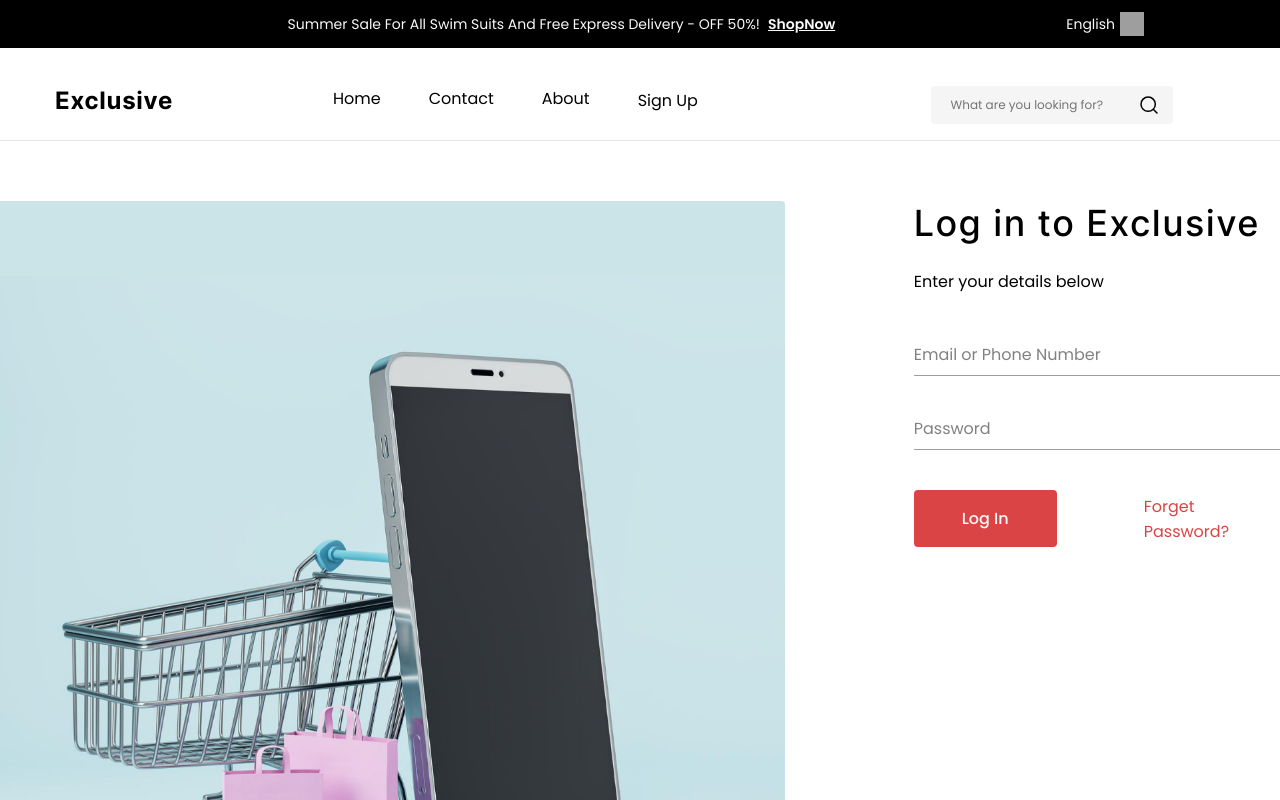
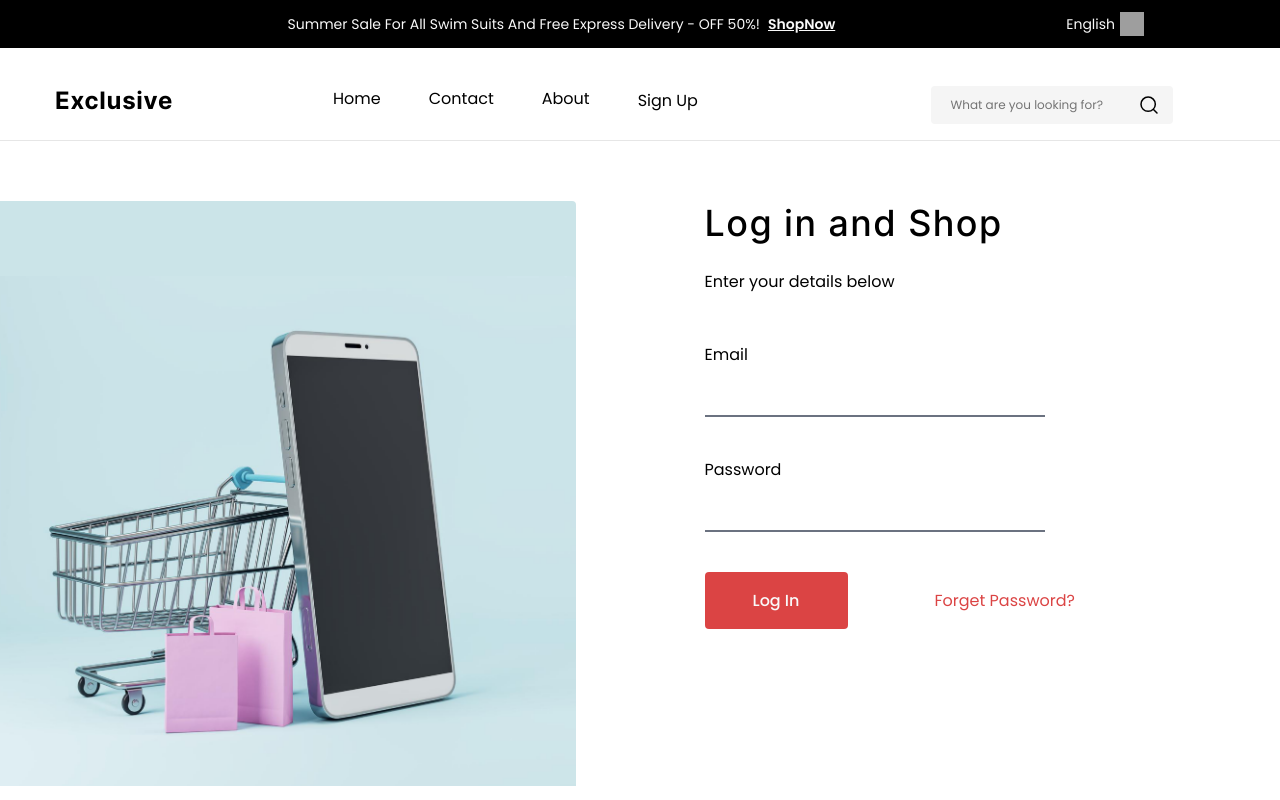
Before and after one commit to odhiambo-ed/react-ecommerce-fashion-frontend, a React (Create React App) app: page /login in a window 1280 px wide. Shown: the top 800 px of the page. Built offline with nearby package versions, Linux system fonts and the light colour scheme; grey boxes are pictures that could not be loaded.

Commit message:
Add Login Function

```diff
--- a/src/pages/ECommerceHomePage/index.jsx
+++ b/src/pages/ECommerceHomePage/index.jsx
@@ -6,7 +6,7 @@ import { Img, Text, Line, Button, List } from "components";
 import ECommerceHomePageListcut from "components/ECommerceHomePageListcut";
 import ECommerceHomePageFooter from "components/ECommerceHomePageFooter";
 import SideBar from "components/SideBar"
-import Hero from "components/Hero"
+import Hero from "components/Hero/Index"
 import FlashsalesSection from "components/FlashsalesSection"
 import CategoriesSection from "components/CategoriesSection"
 import BestsellingSection from "components/BestsellingSection"
--- a/src/pages/LogIn/index.jsx
+++ b/src/pages/LogIn/index.jsx
@@ -1,11 +1,74 @@
-import React from "react";
+import React, { useState, useEffect } from "react";
 
 import ECommerceHomePageTopheader from "components/ECommerceHomePageTopheader";
 import ECommerceHomePageHeader from "components/ECommerceHomePageHeader";
 import { Img, Text, Button } from "components";
 import ECommerceHomePageFooter from "components/ECommerceHomePageFooter";
+import { Link } from "react-router-dom"
 
 const LogInPage = () => {
+
+  const [email, setEmail] = useState("");
+  const [password, setPassword] = useState("");
+  const [formErrors, setFormErrors] = useState([]);
+  const [isLoggedIn, setIsLoggedIn] = useState(false)
+
+  const handleLogin = (e) => {
+    e.preventDefault();
+
+    const errors = [];
+    setFormErrors([]);
+    // Form validaton
+    if (email.trim() === "") {
+      errors.push("**Email is required**")
+    }
+    if (!/^[^\s@]+@[^\s@]+\.[^\s@]+$/.test(email)) {
+      errors.push("**Email is invalid**")
+    }
+    if (password.trim() === "") {
+      errors.push("**Password is required**")
+    }
+    setFormErrors(errors)
+
+    // Fetches the password and email
+    if (formErrors.length > 0) {
+      const url = "http://localhost:3000/api/v1/login";
+      const userData = {
+        email: email,
+        password: password
+      }
+
+      fetch(url, {
+        method: "POST",
+        headers: {
+          "Content-Type": "application/json",
+        },
+        body: JSON.stringify(userData),
+      })
+        .then((res) => {
+          if (res.ok) {
+            return res.json();
+          } else {
+            throw new Error("Invalid email or password");
+          }
+        })
+        .then((userData) => {
+          console.log(userData);
+          setEmail("");
+          setPassword("");
+        })
+        .catch((error) => {
+          setFormErrors([error.message]);
+        })
+    }
+  }
+
+  useEffect(() => {
+    if (isLoggedIn) {
+      window.location.href = "/account";
+    }
+  }, [isLoggedIn])
+
   return (
     <>
       <div className="bg-white_A700 flex flex-col font-poppins items-start justify-start mx-[auto] w-[100%]">
@@ -30,15 +93,18 @@ const LogInPage = () => {
             alt="lineThree"
           />
         </div>
-        <div className="flex md:flex-col flex-row gap-[129px] md:gap-[40px] items-center justify-between max-w-[1305px] mt-[60px] mx-[auto] md:px-[20px] self-stretch w-[100%]">
-          <div className="bg-bluegray_100 flex md:flex-1 items-center justify-end pt-[75px] rounded-bl-[0] rounded-br-[4px] rounded-tl-[0] rounded-tr-[4px] md:w-[100%] w-[62%]">
+        <form
+          onSubmit={handleLogin}
+          className="flex md:flex-col flex-row gap-[129px] md:gap-[40px] items-center justify-between max-w-[1305px] mt-[60px] mx-[auto] md:px-[20px] self-stretch w-[100%]"
+        >
+          <div className="bg-bluegray_100 flex md:flex-1 items-center justify-end pt-[75px] rounded-bl-[0] rounded-br-[4px] rounded-tl-[0] rounded-tr-[4px] md:w-[100%] w-[50%]">
             <Img
               src="images/img_dlbeatsnoop1.png"
-              className="h-[706px] md:h-[auto] object-cover rounded-tr-[4px] w-[100%]"
+              className="md:h-[auto] object-cover rounded-tr-[4px] w-[100%]"
               alt="dlbeatsnoopOne"
             />
           </div>
-          <div className="flex sm:flex-1 flex-col gap-[40px] items-start justify-start self-stretch sm:w-[100%] w-[auto]">
+          <div className="flex sm:flex-1 flex-col gap-[40px] items-start justify-start self-stretch sm:w-[100%] w-[50%]">
             <div className="flex flex-col gap-[48px] items-start justify-start self-stretch w-[auto]">
               <div className="flex flex-col gap-[24px] items-start justify-start self-stretch w-[auto]">
                 <Text
@@ -46,7 +112,7 @@ const LogInPage = () => {
                   as="h4"
                   variant="h4"
                 >
-                  Log in to Exclusive
+                  Log in and Shop
                 </Text>
                 <Text
                   className="font-normal font-poppins not-italic text-black_900 text-left w-[auto]"
@@ -57,48 +123,51 @@ const LogInPage = () => {
               </div>
               <div className="flex flex-col gap-[40px] items-start justify-start self-stretch w-[auto]">
                 <div className="flex flex-col gap-[8px] items-start justify-start self-stretch w-[auto]">
-                  <Text
-                    className="font-normal not-italic text-black_900_7e text-left w-[auto]"
-                    variant="body3"
-                  >
-                    Email or Phone Number
-                  </Text>
-                  <Img
-                    src="images/img_underline.svg"
-                    className="h-[1px] w-[370px]"
-                    alt="underline"
+                  <label htmlFor="email">Email</label>
+                  <input
+                    type="text"
+                    value={email}
+                    onChange={(e) => setEmail(e.target.value)}
+                    className="border-b-2 border-gray-500 border-l-0 border-r-0 border-t-0 focus:outline-none focus:border-blue-500"
                   />
                 </div>
                 <div className="flex flex-col gap-[8px] items-start justify-start self-stretch w-[auto]">
-                  <Text
-                    className="font-normal not-italic text-black_900_7e text-left w-[auto]"
-                    variant="body3"
-                  >
-                    Password
-                  </Text>
-                  <Img
-                    src="images/img_underline.svg"
-                    className="h-[1px] w-[370px]"
-                    alt="underline_One"
+                  <label htmlFor="password">Password</label>
+                  <input
+                    type="password"
+                    value={password}
+                    onChange={(e) => setPassword(e.target.value)}
+                    className="border-b-2 border-gray-500 border-l-0 border-r-0 border-t-0 focus:outline-none focus:border-blue-500"
                   />
                 </div>
               </div>
+              {formErrors.length > 0 && (
+                <ul className="text-red-500">
+                  {formErrors.map((error) => (
+                    <li key={error}>{error}</li>
+                  ))}
+                </ul>
+              )}
             </div>
             <div className="flex flex-row gap-[87px] items-center justify-start self-stretch sm:w-[100%] w-[auto]">
               <div className="flex items-start justify-start self-stretch w-[auto]">
-                <Button className="bg-red_600 cursor-pointer font-medium min-w-[143px] sm:px-[20px] md:px-[40px] px-[48px] py-[16px] rounded-[4px] text-[16px] text-center text-gray_50 w-[auto]">
+                <Button
+                  type="submit"
+                  className="bg-red_600 cursor-pointer font-medium min-w-[143px] sm:px-[20px] md:px-[40px] px-[48px] py-[16px] rounded-[4px] text-[16px] text-center text-gray_50 w-[auto]"
+                >
                   Log In
                 </Button>
               </div>
-              <Text
+              <Link
+                to="/signup"
                 className="font-normal not-italic text-left text-red_600 w-[auto]"
                 variant="body3"
               >
                 Forget Password?
-              </Text>
+              </Link>
             </div>
           </div>
-        </div>
+        </form>
         <div className="flex items-center mt-[140px] w-[100%]">
           <ECommerceHomePageFooter className="bg-black_900 flex items-center justify-center md:px-[20px] w-[100%]" />
         </div>
```
